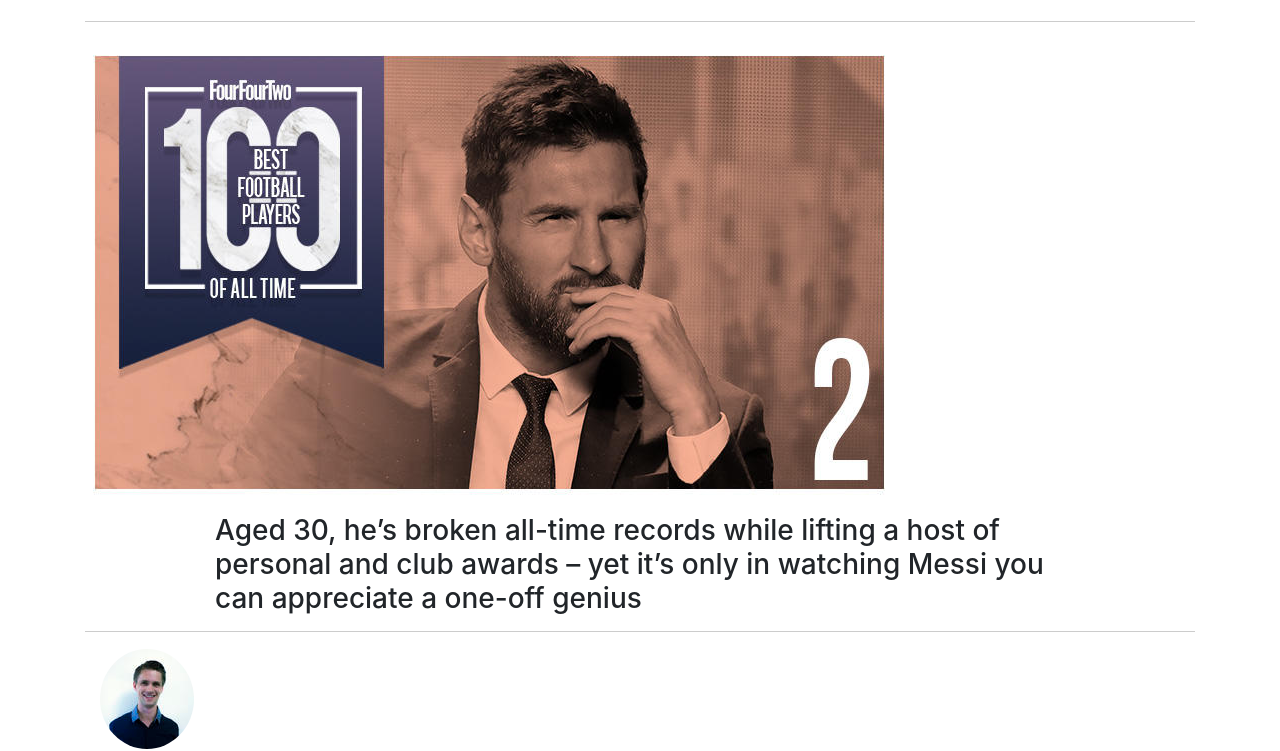
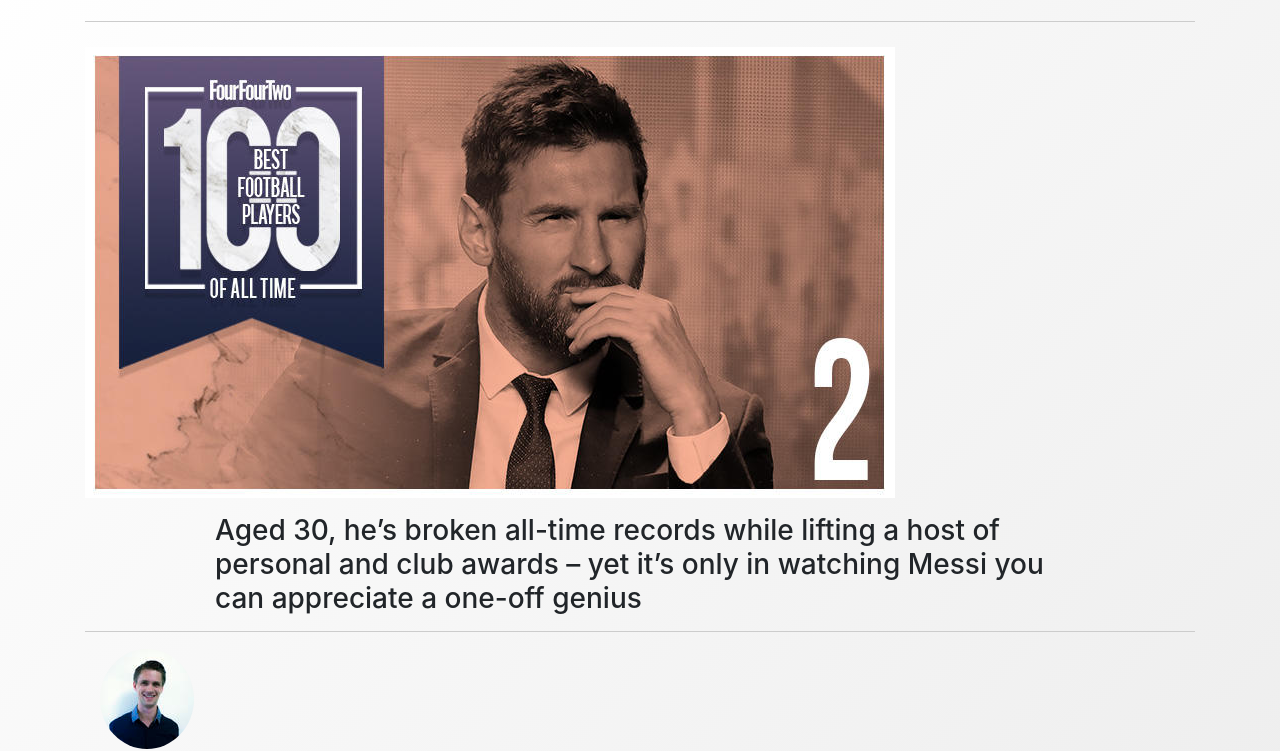
Before and after one commit to giorgimerebashvili/GeolabFinal, a plain HTML site: page index.html in a window 1280 px wide. Shown: the part 67-818 px from the top of the page. Drawn offline with nearby package versions, Linux system fonts and the light colour scheme.

Commit message:
Update style.css

```diff
--- a/css/style.css
+++ b/css/style.css
@@ -1,3 +1,10 @@
+body{
+	background: linear-gradient(132deg, white, silver, gray);
+	background-size: 400% 400%;
+	animation: backgroundgradient 30s ease infinite;
+}
+
+
 .title{
 	width:100%;
 	max-width:900px;
```
